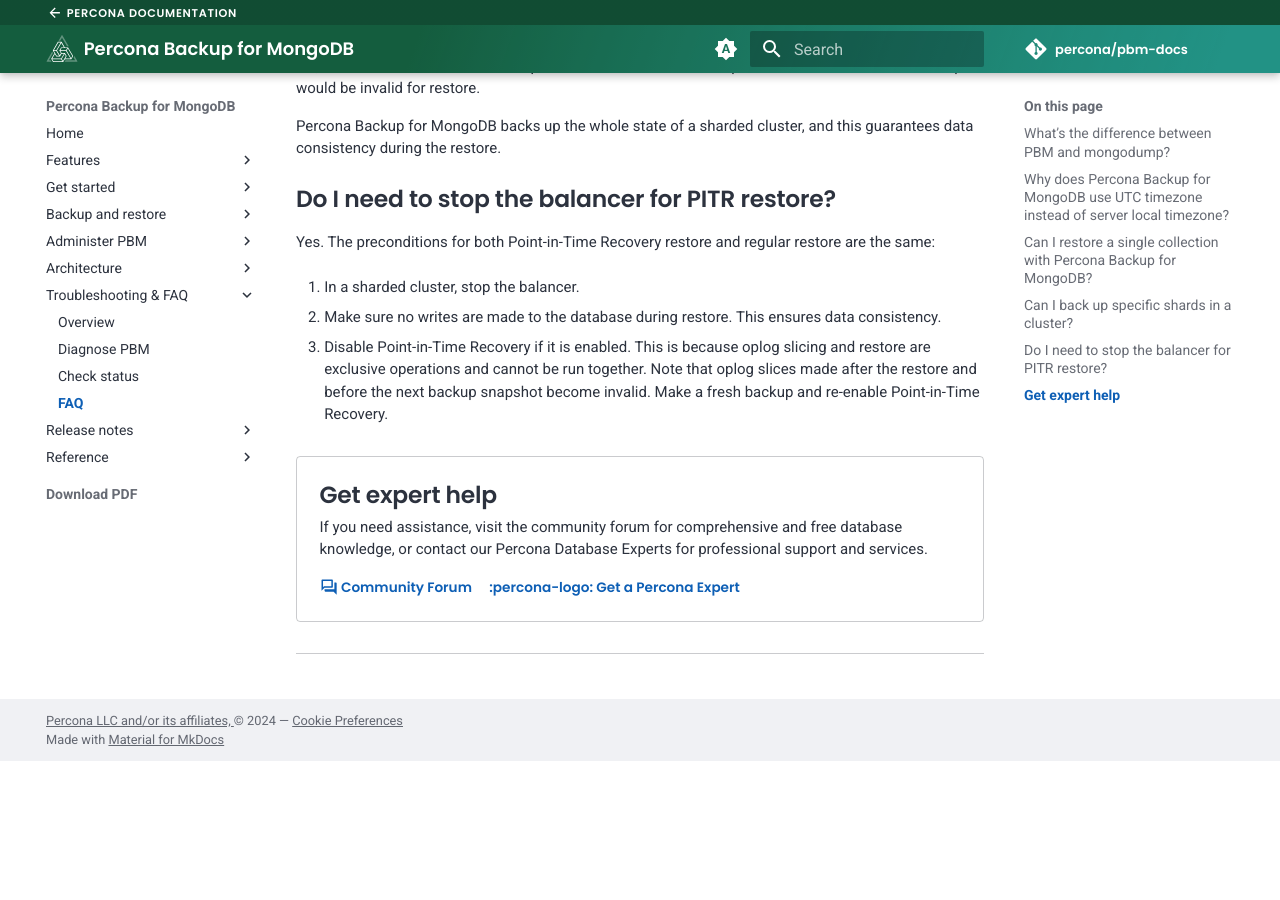
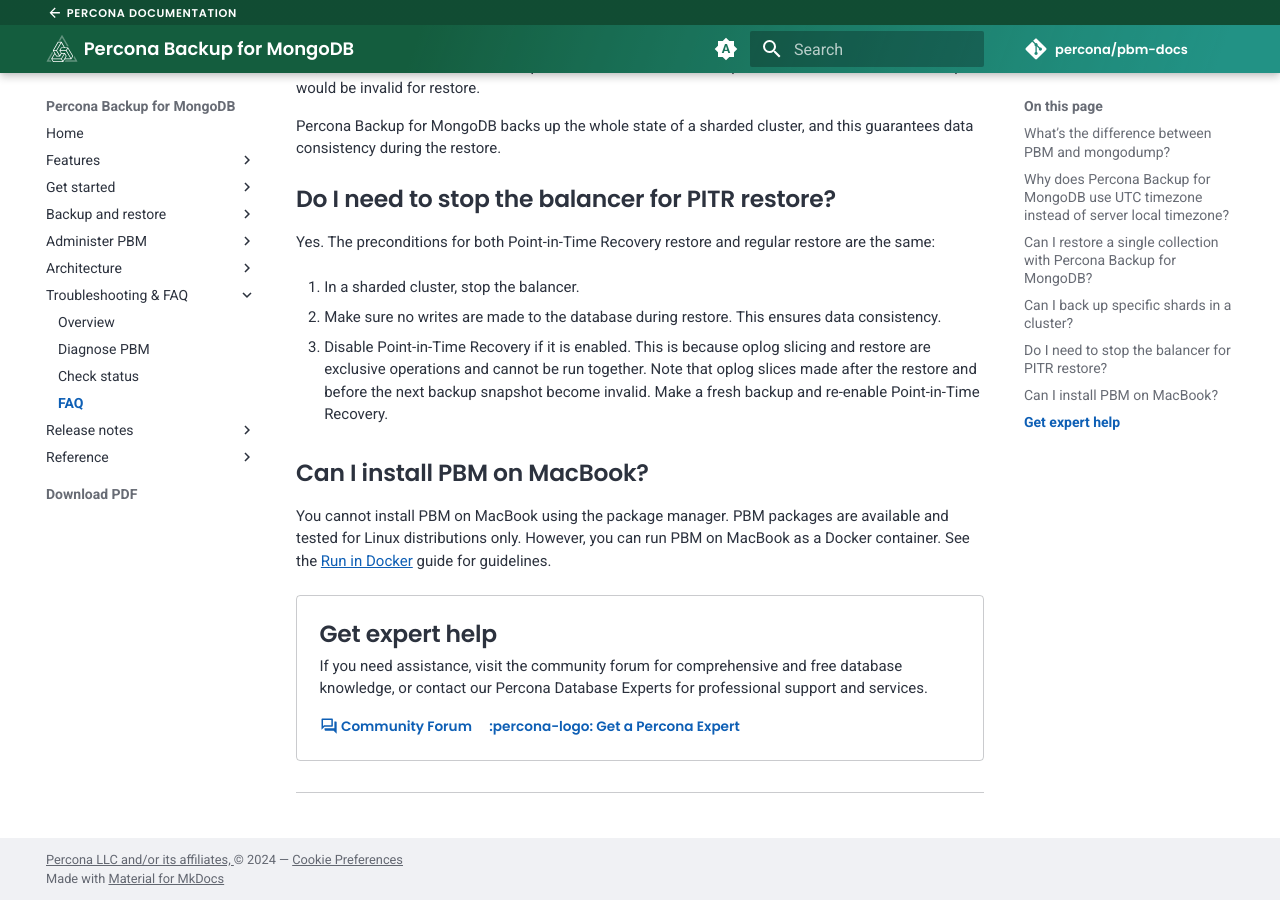
Before and after one commit to percona/pbm-docs, an MkDocs documentation site: the page built from docs/troubleshoot/faq.md, in a window 1280 px wide and 900 px high, scrolled down 856 px. Built offline with MkDocs 1.6.1 and Material for MkDocs 9.7.7, drawn with Linux system fonts in a browser that asks for light colours; nearby versions of some CDN libraries; comment, search, counter and statistics services are not loaded; before the commit the page ends 1617 px from its top, so only the background shows below that.

Commit message:
Added a FAQ about installing PBM on Mac

```diff
--- a/docs/troubleshoot/faq.md
+++ b/docs/troubleshoot/faq.md
@@ -37,3 +37,7 @@
 
 
 3. Disable Point-in-Time Recovery if it is enabled. This is because oplog slicing and restore are exclusive operations and cannot be run together. Note that oplog slices made after the restore and before the next backup snapshot become invalid. Make a fresh backup and re-enable Point-in-Time Recovery.
+
+## Can I install PBM on MacBook?
+
+You cannot install PBM on MacBook using the package manager. PBM packages are available and tested for Linux distributions only. However, you can run PBM on MacBook as a Docker container. See the [Run in Docker](../install/docker.md) guide for guidelines.
```
